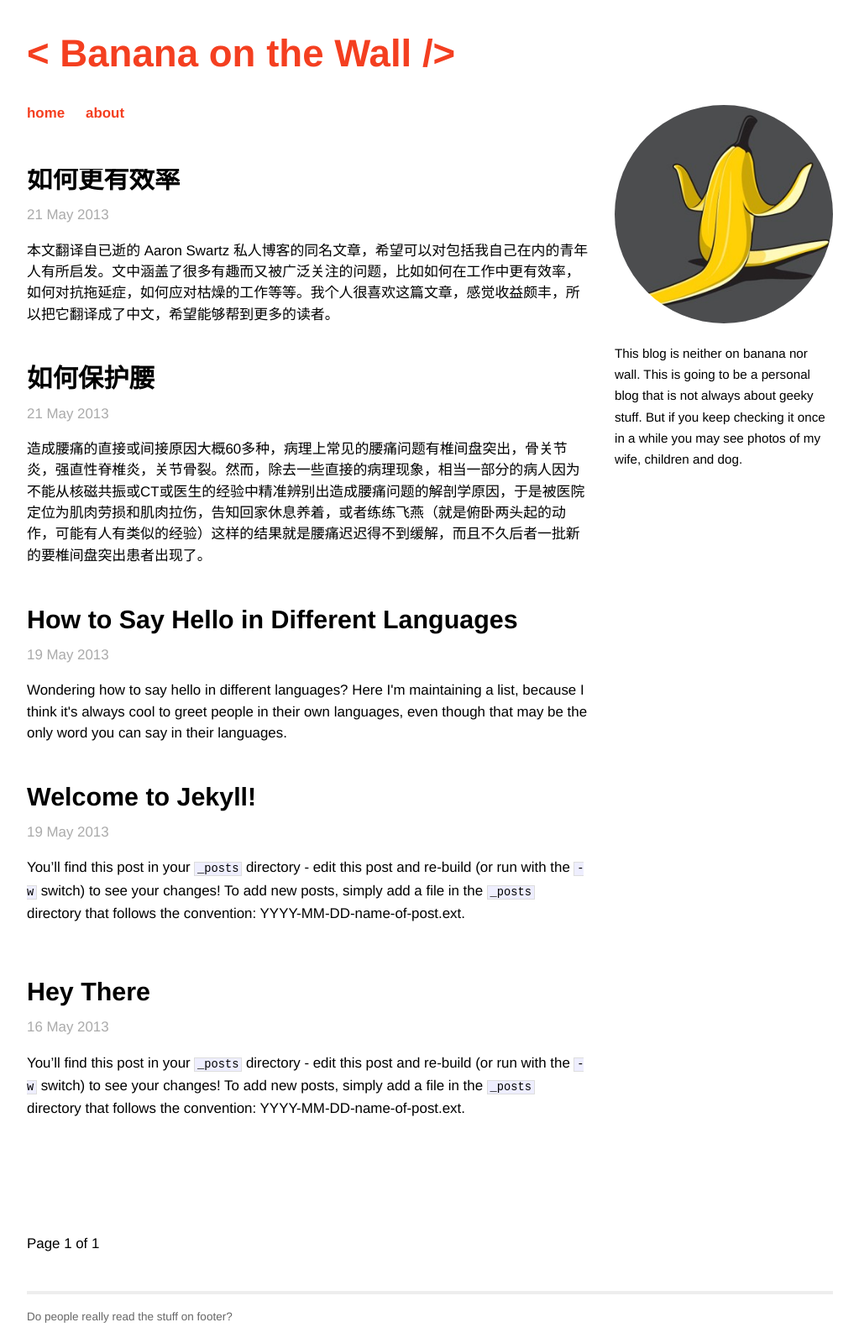
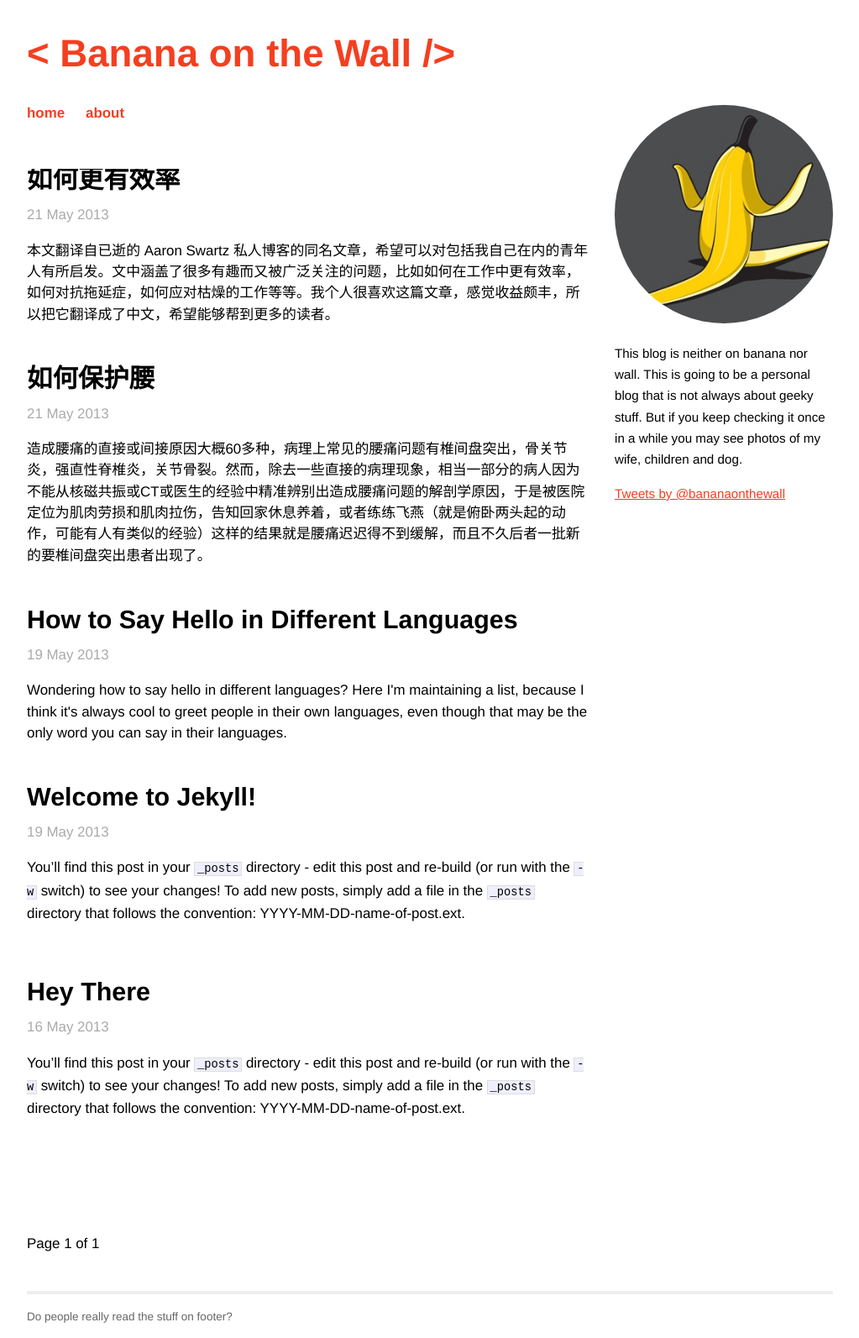
Before and after one commit to BananaOnTheWall/bananaonthewall.github.io, a Jekyll site: the page built from index.html, in a window 1280 px wide. Shown: the whole page at 84% size, without its empty margins (128-1151 px from the left). Built offline with Jekyll 4.4.1, drawn with Linux system fonts in a browser that asks for light colours; the list of posts is cut into pages by our own code; comment, search, counter and statistics services are not loaded.

Commit message:
twitter added

```diff
--- a/_layouts/default.html
+++ b/_layouts/default.html
@@ -39,6 +39,11 @@
                 <p><img class="profile" src="/images/banana.jpg" alt=""></p>
                 <p>This blog is neither on banana nor wall. This is going to be a personal blog that is not always about geeky stuff. But if you keep checking it once in a while you may see photos of my wife, children and dog.</p>
               </div>
+              <div id="twitter">
+                  <a class="twitter-timeline" href="https://twitter.com/bananaonthewall" data-widget-id="337521047802900480">Tweets by @bananaonthewall</a>
+<script>!function(d,s,id){var js,fjs=d.getElementsByTagName(s)[0],p=/^http:/.test(d.location)?'http':'https';if(!d.getElementById(id)){js=d.createElement(s);js.id=id;js.src=p+"://platform.twitter.com/widgets.js";fjs.parentNode.insertBefore(js,fjs);}}(document,"script","twitter-wjs");</script>
+
+              </div>
             </div>
             {% if page.title contains "Banana on the Wall" %}
             <section id="paging">
```
